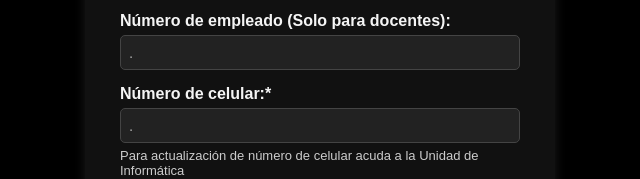
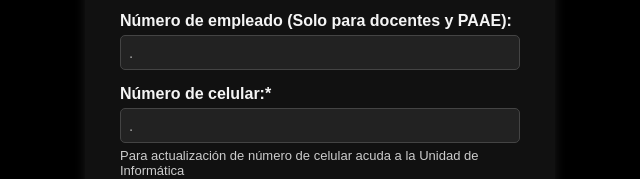
Before and after one commit to cecyt14UDI/Solicitud-de-correo-electronico, a plain HTML site: page index.html in a window 1280 px wide. Shown: the part 506-685 px from the top of the page, 320-960 px from the left. Drawn offline with Linux system fonts and the light colour scheme.

Commit message:
index.html

```diff
--- a/index.html
+++ b/index.html
@@ -179,7 +179,7 @@
     <label for="correo_adicional">Correo adicional:*</label>
     <input type="email" id="correo_adicional" name="correo_adicional" placeholder="otro@correo.com" required>
 
-    <label for="num_empleado">Número de empleado (Solo para docentes):</label>
+    <label for="num_empleado">Número de empleado (Solo para docentes y PAAE):</label>
     <input type="text" id="num_empleado" name="num_empleado" placeholder=".">
 
     <label for="celular">Número de celular:*</label>
```
